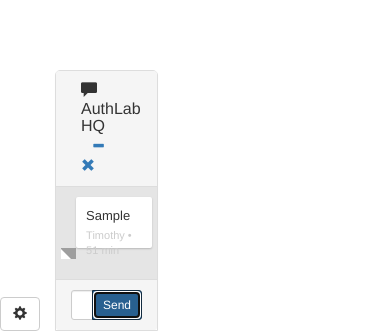
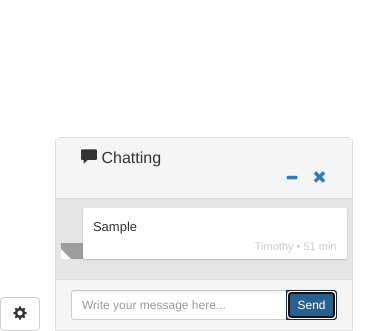
Before and after one commit to hashemirafsan/chat-socketIO, a website: page public/index.html in a window 390 px wide. Both pictures are taken after typing "Sample" into the empty fields and a click on the button "Send". Shown: the part 513-844 px from the top of the page. Drawn offline with nearby package versions, Linux system fonts and the light colour scheme; no server answers; grey boxes are pictures that could not be loaded.

Commit message:
add some thing

```diff
--- a/public/index.html
+++ b/public/index.html
@@ -8,14 +8,14 @@
   </head>
   <body>
     <div class="container" id="app">
-    <div class="row chat-window col-xs-5 col-md-3" id="chat_window_1" style="margin-left:10px;">
+    <div class="row chat-window col-xs-11 col-md-3" id="chat_window_1" style="margin-left:10px;">
         <div class="col-xs-12 col-md-12">
           <div class="panel panel-default">
                 <div class="panel-heading top-bar">
-                    <div class="col-md-8 col-xs-8">
-                        <h3 class="panel-title"><span class="glyphicon glyphicon-comment"></span> AuthLab HQ</h3>
+                    <div class="col-md-8 col-xs-12">
+                        <h3 class="panel-title"><span class="glyphicon glyphicon-comment"></span> Chatting</h3>
                     </div>
-                    <div class="col-md-4 col-xs-4" style="text-align: right;">
+                    <div class="col-md-4 col-xs-12" style="text-align: right;">
                         <a href="#"><span id="minim_chat_window" class="glyphicon glyphicon-minus icon_minim"></span></a>
                         <a href="#"><span class="glyphicon glyphicon-remove icon_close" data-id="chat_window_1"></span></a>
                     </div>
@@ -23,10 +23,10 @@
                 <div class="panel-body msg_container_base" >
                     <div v-for="items in total_message">
                       <div class="row msg_container base_sent">
-                        <div class="col-md-2 col-xs-2 avatar">
+                        <div class="col-md-2 col-xs-1 avatar">
                             <img src="http://www.bitrebels.com/wp-content/uploads/2011/02/Original-Facebook-Geek-Profile-Avatar-1.jpg" class=" img-responsive ">
                         </div>
-                        <div class="col-md-10 col-xs-10">
+                        <div class="col-md-10 col-xs-12">
                             <div class="messages msg_sent">
                                 <p>{{items}}</p>
                                 <time datetime="2009-11-13T20:00">Timothy • 51 min</time>
```
